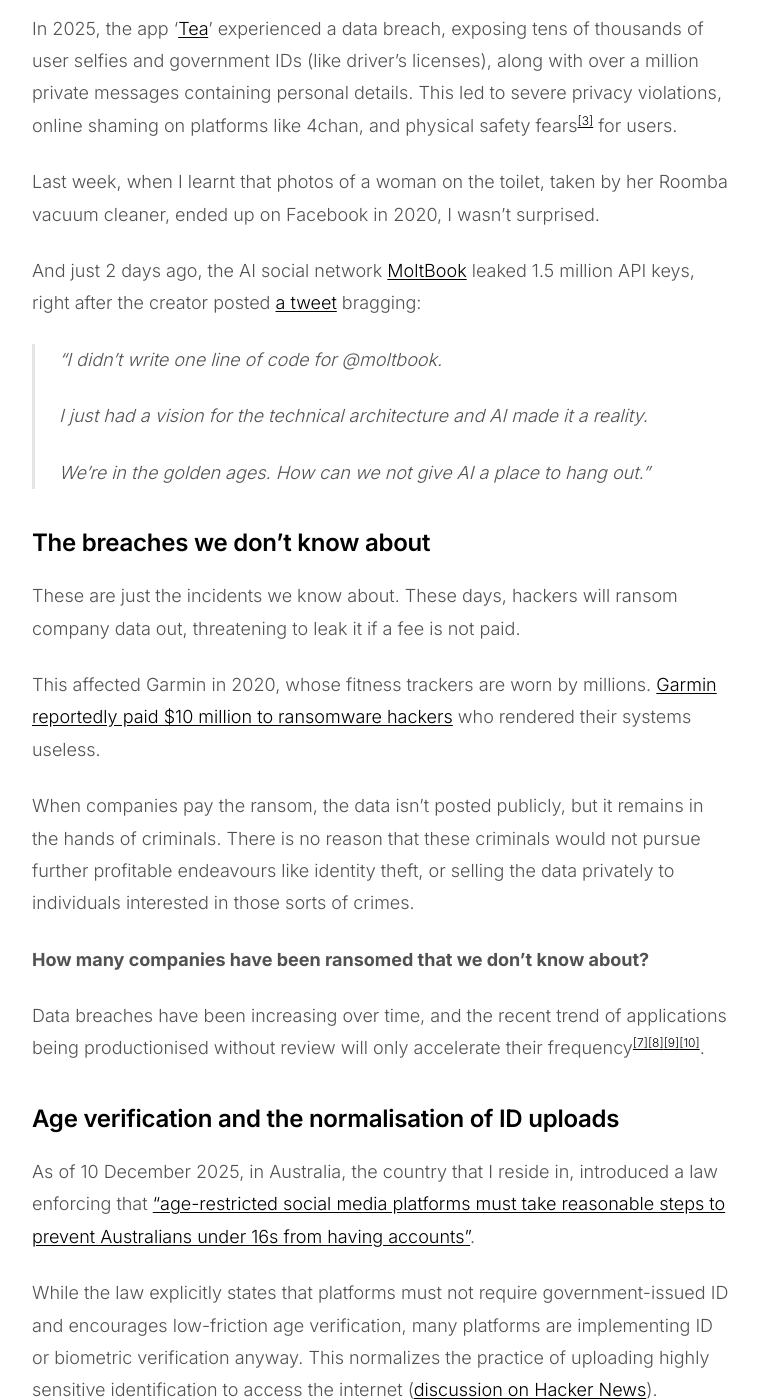
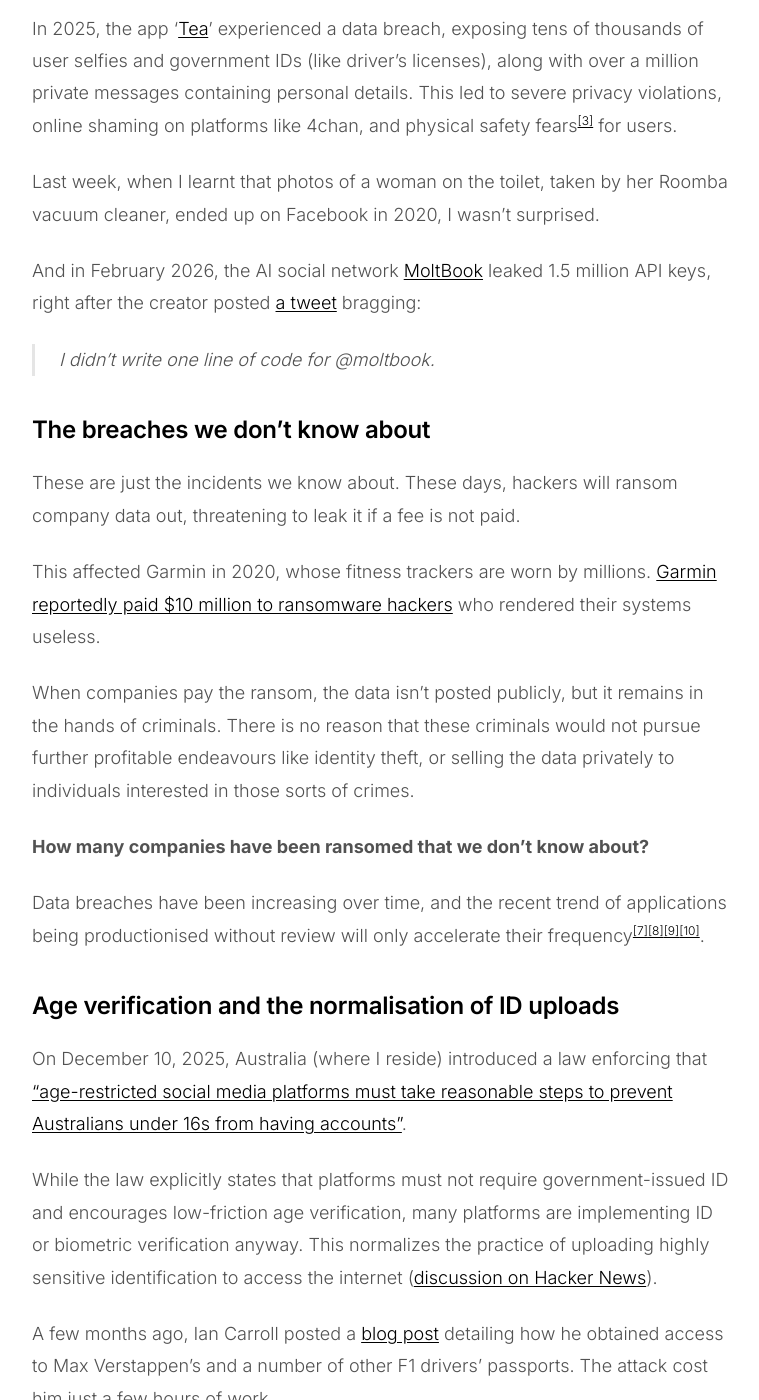
Before and after one commit to s-jac/s-jac.github.io, a Jekyll site: the page built from _wip/privacy.md, in a window 1280 px wide and 1400 px high, scrolled down 512 px. Shown: the whole window, without its empty margins (258-1017 px from the left). Built offline with Jekyll 4.4.1, drawn with Linux system fonts in a browser that asks for light colours; comment, search, counter and statistics services are not loaded.

Commit message:
some updates to the privacy article draft

```diff
--- a/_wip/privacy.md
+++ b/_wip/privacy.md
@@ -16,13 +16,9 @@
 
 Last week, when I learnt that photos of a woman on the toilet, taken by her Roomba vacuum cleaner, ended up on Facebook in 2020, I wasn't surprised.
 
-And just 2 days ago, the AI social network [MoltBook][4] leaked 1.5 million API keys, right after the creator posted [a tweet][5] bragging:
+And in February 2026, the AI social network [MoltBook][4] leaked 1.5 million API keys, right after the creator posted [a tweet][5] bragging:
 
-> "I didn't write one line of code for @moltbook.
->
-> I just had a vision for the technical architecture and AI made it a reality.
->
-> We're in the golden ages. How can we not give AI a place to hang out."
+> I didn't write one line of code for @moltbook.
 
 ## The breaches we don't know about
 
@@ -38,7 +34,7 @@
 
 ## Age verification and the normalisation of ID uploads
 
-As of 10 December 2025, in Australia, the country that I reside in, introduced a law enforcing that ["age-restricted social media platforms must take reasonable steps to prevent Australians under 16s from having accounts"][11].
+On December 10, 2025, Australia (where I reside) introduced a law enforcing that ["age-restricted social media platforms must take reasonable steps to prevent Australians under 16s from having accounts"][11].
 
 While the law explicitly states that platforms must not require government-issued ID and encourages low-friction age verification, many platforms are implementing ID or biometric verification anyway. This normalizes the practice of uploading highly sensitive identification to access the internet ([discussion on Hacker News][12]).
 
```
